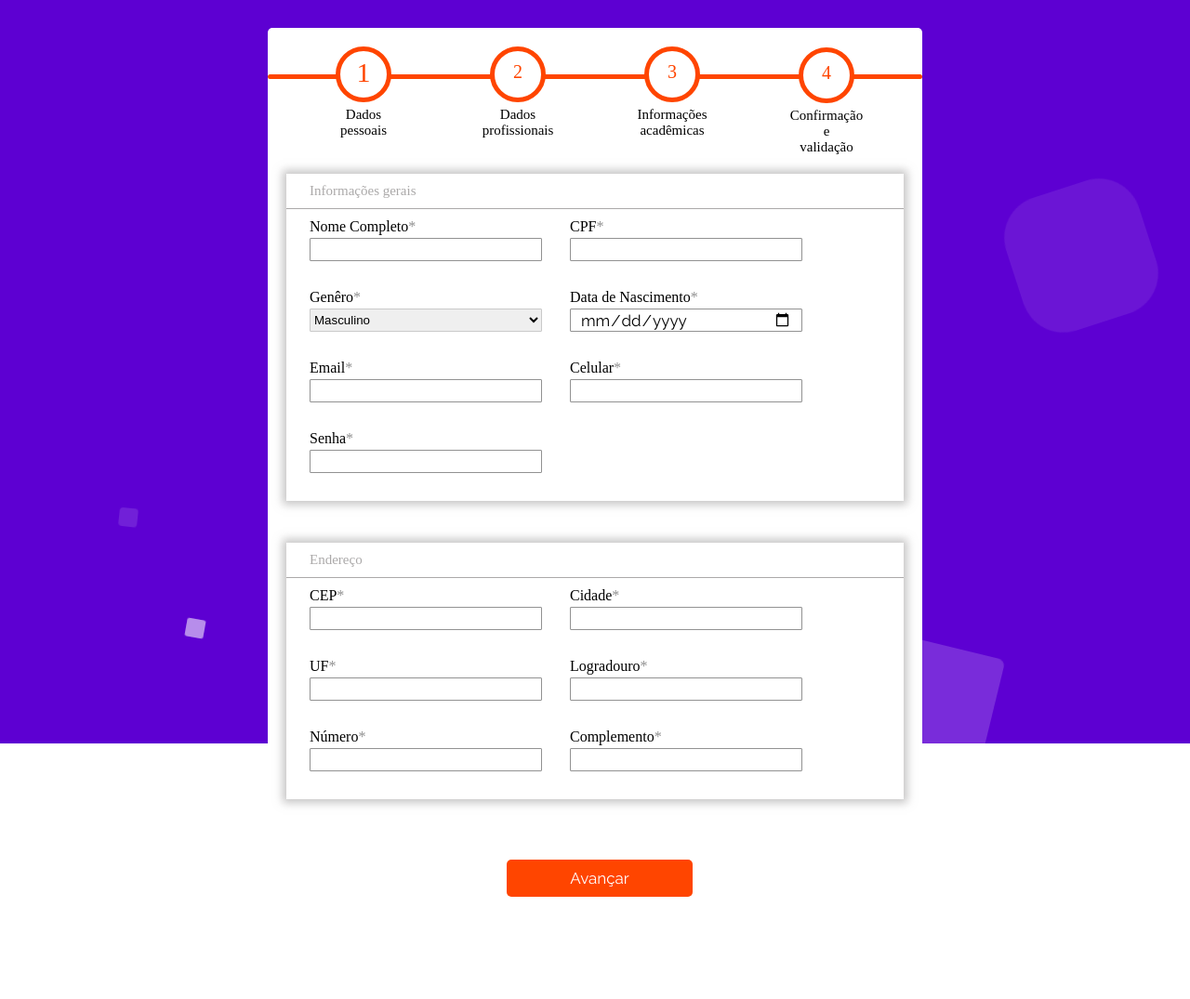
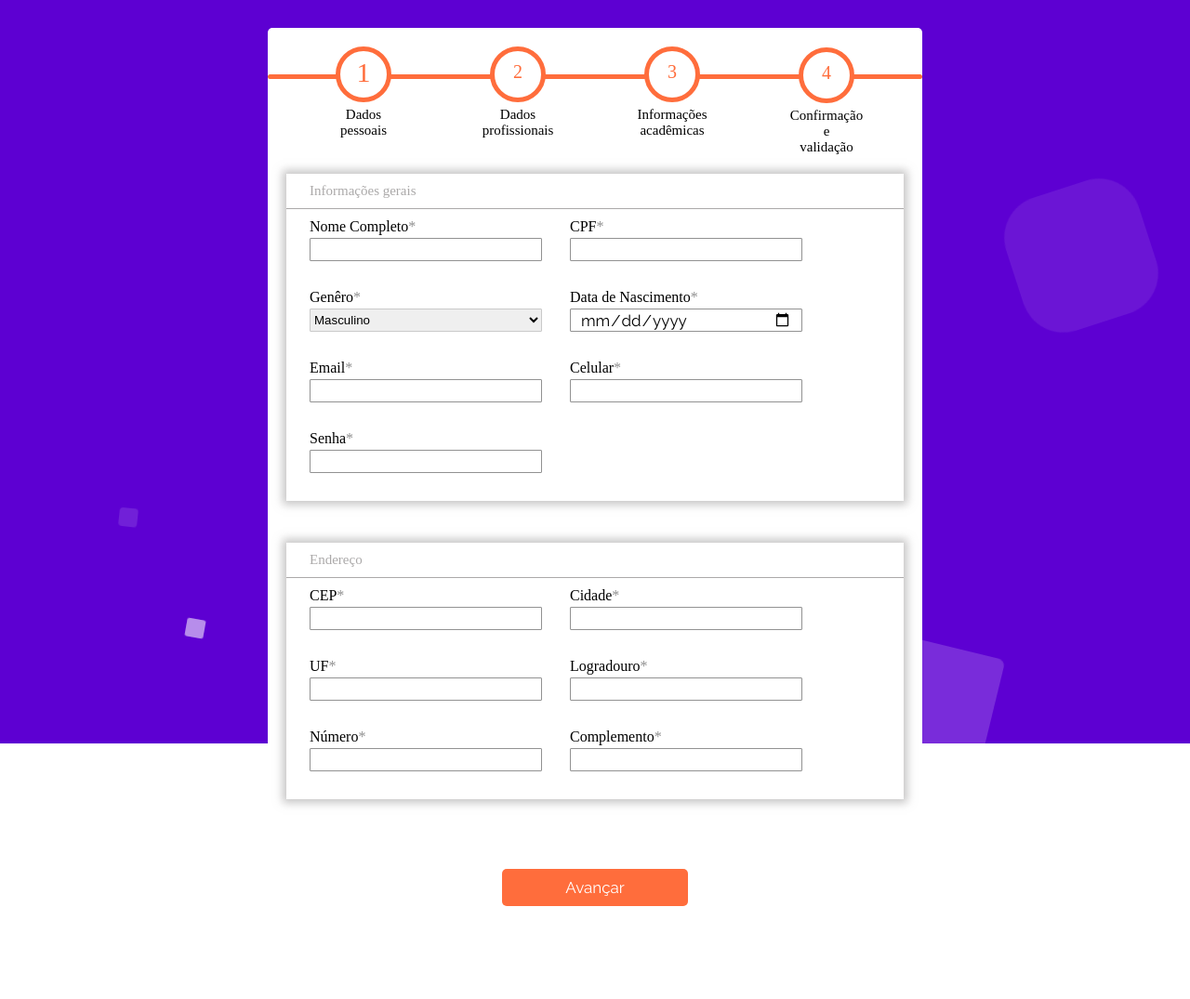
Before and after one commit to SoulsDev/Projeto-Freelando-WebSite, a PHP site: page /pages/CadastroProfissional.html in a window 1280 px wide. Shown: the whole page at 93% size. Before the commit the page ends 965 px from the top, so only its background shows below. Run offline with PHP 8.4, Linux system fonts and the light colour scheme.

Commit message:
Ajuste Cores

```diff
--- a/css/style_cadpro.css
+++ b/css/style_cadpro.css
@@ -69,15 +69,19 @@ input.invalid {
 
 .container-btns {
     display: flex;
+    flex-wrap: wrap;
     flex-direction: row;
-    justify-content: space-around;
-    overflow: auto;
-    margin-bottom: 20px;
+    justify-content: center;
+    align-items: center;
     margin-top: 20px;
+    width: 100%;
+    margin: 20px 0px 20px 0px;
+    padding-left: 100px;
+    padding-right: 100px;
 }
 
 .botao-avancar {
-    background-color: orangered;
+    background-color: #ff6d3c;
     color: #ffffff;
     border: none;
     padding: 10px 20px;
@@ -86,7 +90,8 @@ input.invalid {
     cursor: pointer;
     width: 200px;
     border-radius: 5px;
-    margin-left: 10px;
+    margin-bottom: 20px;
+    margin: 10px;
 }
 
 .botao-cancelar {
@@ -99,6 +104,8 @@ input.invalid {
     cursor: pointer;
     width: 200px;
     border-radius: 5px;
+    margin-bottom: 20px;
+    margin: 10px;
 }
 
 button:hover {
@@ -130,7 +137,7 @@ button:hover {
     content: '';
     width: 100%;
     height: 5px;
-    background-color: orangered;
+    background-color: #ff6d3c;
     border-radius: 10px;
 }
 
@@ -151,9 +158,9 @@ button:hover {
     background-color: white;
     border-radius: 50%;
     display: inline-block;
-    border: 5px solid orangered;
+    border: 5px solid #ff6d3c;
     font-size: 20px;
-    color: orangered;
+    color: #ff6d3c;
     z-index: 1;
     display: flex;
     flex-direction: row;
@@ -178,7 +185,7 @@ button:hover {
 }
 
 .step.finish .circulo {
-    background-color: orangered;
+    background-color: #ff6d3c;
     color: white;
 }
 
@@ -186,7 +193,7 @@ button:hover {
 /* Mark the steps that are finished and valid: */
 
 .step.finish .circulo {
-    background-color: orangered;
+    background-color: #ff6d3c;
     color: white;
 }
 
@@ -439,13 +446,15 @@ button:hover {
 
 @media (max-width: 1080px) {}
 
+@media (max-width: 1270px) {}
+
 
 /* EFEITO BACKGROUND */
 
 .area {
     position: fixed;
     background: #5d00d2;
-    background: -webkit-linear-gradient(to left, #ff6d3c, #ff551c);
+    background: -webkit-linear-gradient(to left, #ff6d3c, #ff6d3c);
     width: 100%;
     height: 100%;
     z-index: -1;
```
